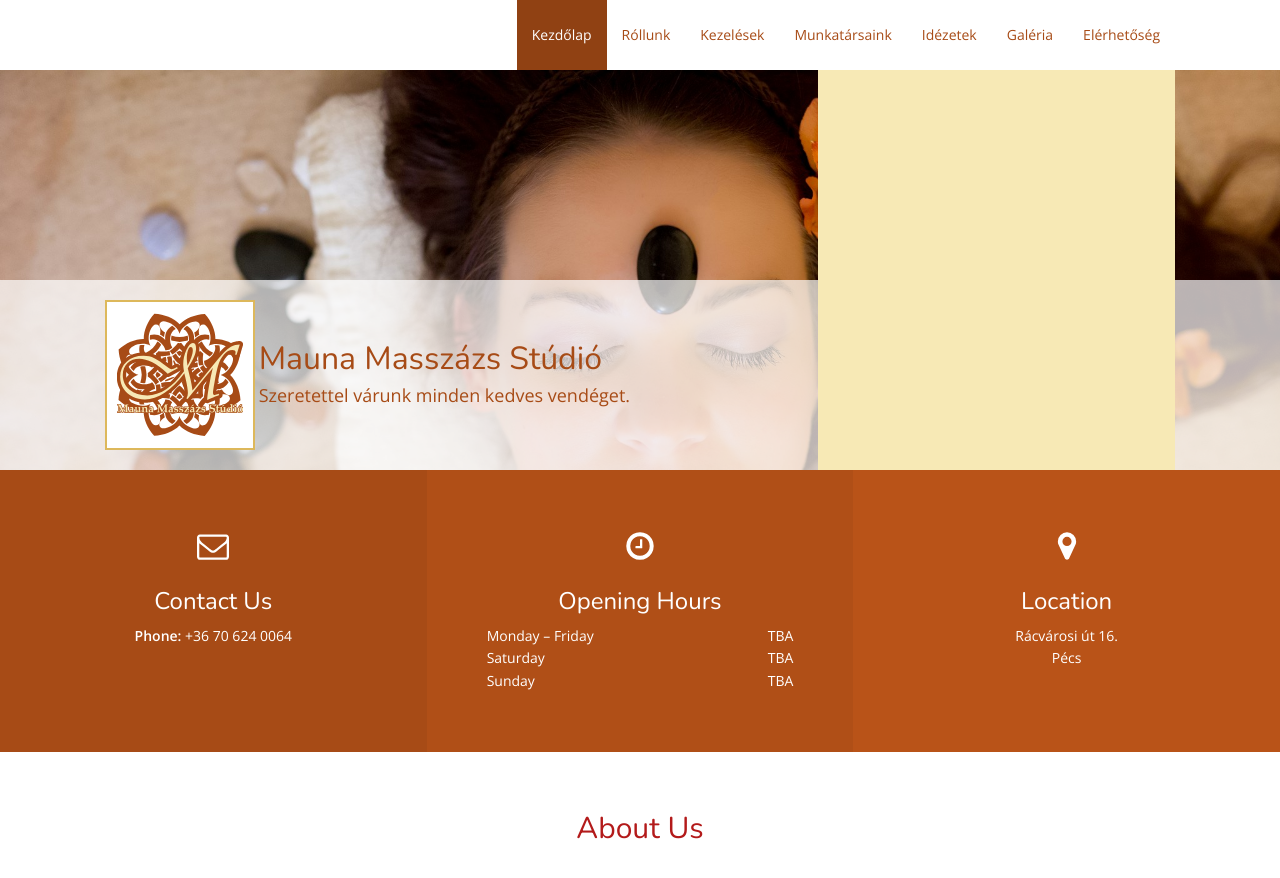
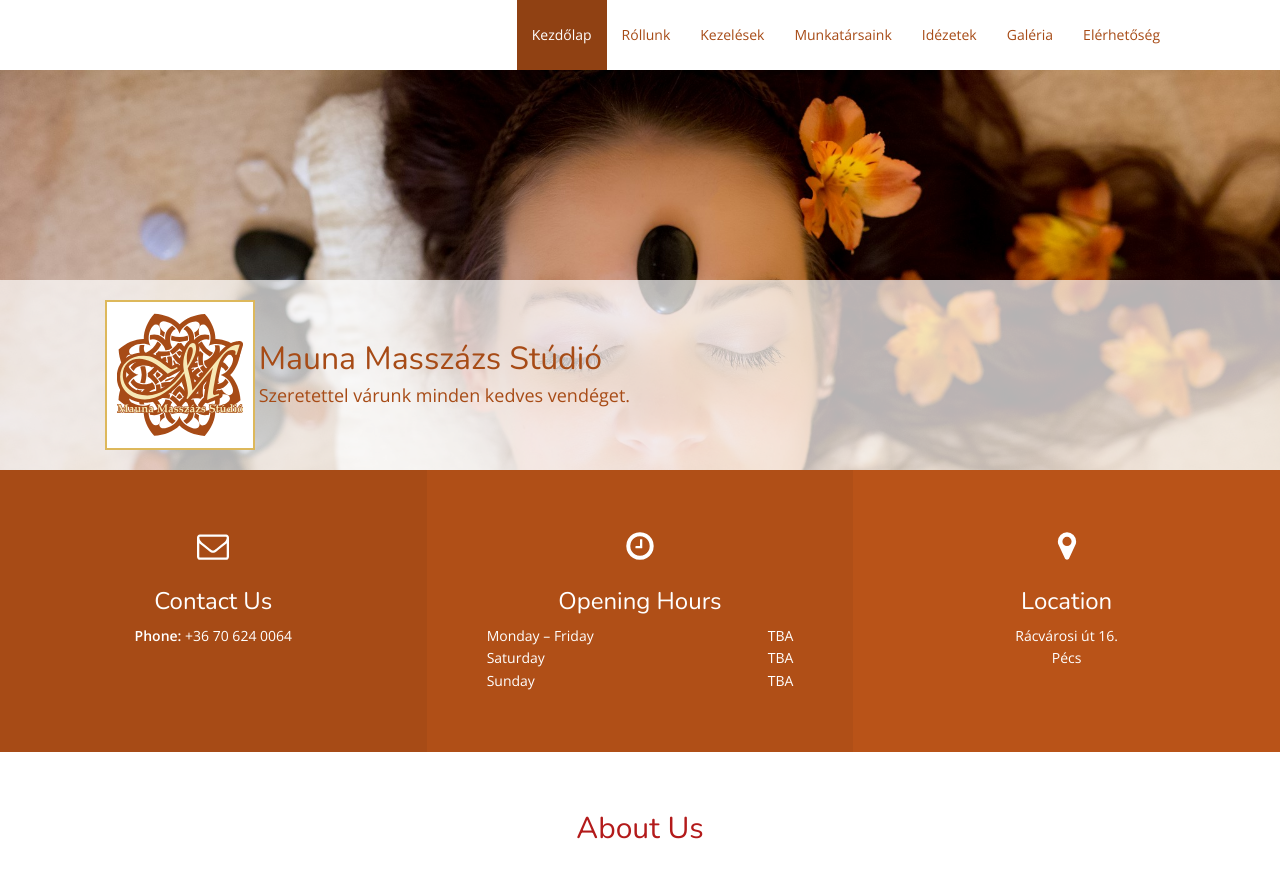
Before and after one commit to Ylonil/mauna, a Jekyll site: the page built from index.html, in a window 1280 px wide and 900 px high. Shown: the top 878 px of the window. Built offline with Jekyll 4.4.1, drawn with Linux system fonts in a browser that asks for light colours; nearby versions of some CDN libraries.

Commit message:
disable make an appointment form

```diff
--- a/index.html
+++ b/index.html
@@ -16,7 +16,7 @@
 
    <div class="container-fluid">
 
-        <div class="col-sm-6 col-sm-offset-6 col-md-4 col-md-offset-8 form" style="min-height: 400px">
+        <div class="col-sm-6 col-sm-offset-6 col-md-4 col-md-offset-8 form" style="min-height: 400px; background: none">
             <!-- <h3><svg class="icon icon-envelope-o"><use xlink:href="#icon-envelope-o"></use></svg>Make an Appointment</h3>
             <form action="https://getsimpleform.com/messages?form_api_token={{ site.api_token }}" method="post">
                 <div class="form-field">
```
